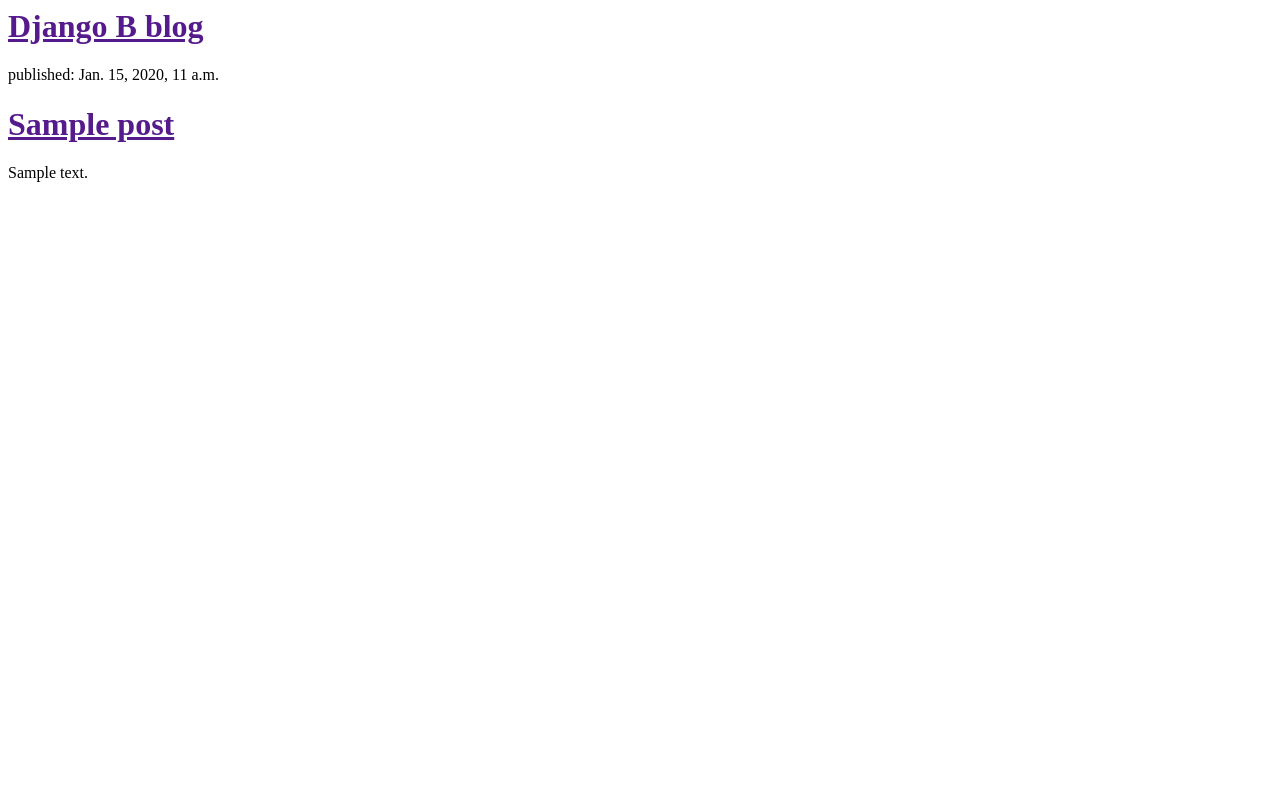
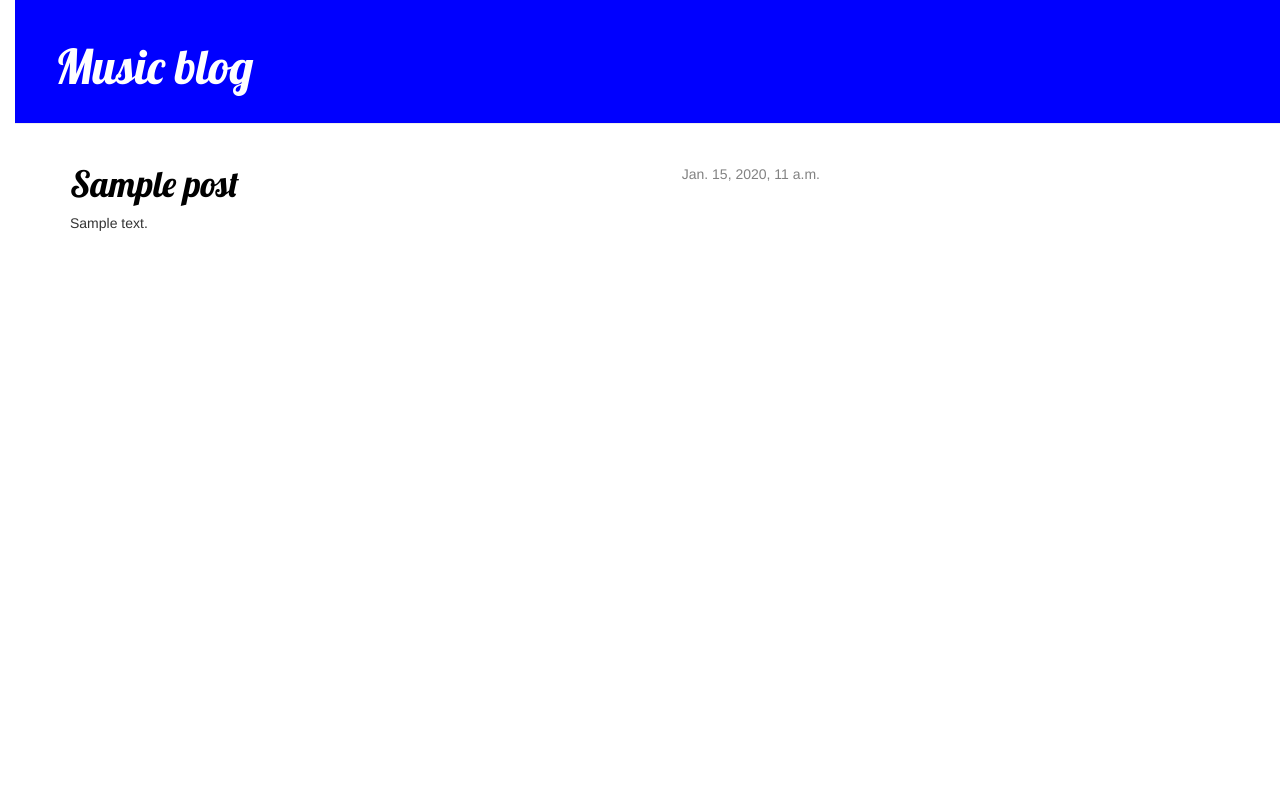
Before and after one commit to karolmil/my-first-blog, a Django app: template blog/templates/blog/post_list.html in a window 1280 px wide. Run offline with Django 3.2, Linux system fonts and the light colour scheme; the template is opened without the code that fills it: values that come from a table or form of the project are taken from there, others are empty; tables that the repository leaves empty hold one stand-in row (values such as "Sample post"); some libraries are stand-ins or nearby versions.

Commit message:
Adding CSS to html. Using Bootstrap

```diff
--- a/blog/templates/blog/post_list.html
+++ b/blog/templates/blog/post_list.html
@@ -1,17 +1,30 @@
+{% load staticfiles %}
 <html>
     <head>
-        <title>Django B blog</title>
+        <title>Music blog</title>
+        <link rel="stylesheet" href="//maxcdn.bootstrapcdn.com/bootstrap/3.2.0/css/bootstrap.min.css">
+        <link rel="stylesheet" href="//maxcdn.bootstrapcdn.com/bootstrap/3.2.0/css/bootstrap-theme.min.css">
+        <link rel="stylesheet" href="{% static 'css/blog.css' %}">
+        <link href="//fonts.googleapis.com/css?family=Lobster&subset=latin,latin-ext" rel="stylesheet" type="text/css">
     </head>
     <body>
-        <div>
-            <h1><a href="">Django B blog</a></h1>
+        <div class="page-header">
+            <h1><a href=""> Music blog</a></h1>
         </div>
-    {% for post in posts %}
-        <div>
-            <p>published: {{ post.published_date }}</p>
-            <h1><a href="">{{ post.title }}</a></h1>
-            <p>{{ post.text|linebreaksbr }}</p>
-        </div>
-    {% endfor %}
+        <div class="content container">
+                <div class="row">
+                    <div class="col-md-8">
+                        {% for post in posts %}
+                            <div class="post">
+                                <div class="date">
+                                    {{ post.published_date }}
+                                </div>
+                                <h1><a href="">{{ post.title }}</a></h1>
+                                <p>{{ post.text|linebreaksbr }}</p>
+                            </div>
+                        {% endfor %}
+                    </div>
+                </div>
+            </div>
     </body>
 </html>
--- a/mysite/settings.py
+++ b/mysite/settings.py
@@ -102,3 +102,6 @@
 STATIC_URL = '/static/'
 
 STATIC_ROOT = os.path.join(BASE_DIR, 'public', 'static')
+STATICFILES_DIRS = (
+    os.path.join(BASE_DIR, "static"),
+)
--- /dev/null
+++ b/static/css/blog.css
@@ -0,0 +1,54 @@
+h1 a {
+    color: #0000FF;
+    font-family: "Lobster"
+}
+body {
+    padding-left: 15px;
+}
+.page-header {
+    background-color:  #0000FF;
+    margin-top: 0;
+    padding: 20px 20px 20px 40px;
+}
+
+.page-header h1, .page-header h1 a, .page-header h1 a:visited, .page-header h1 a:active {
+    color: #ffffff;
+    font-size: 36pt;
+    text-decoration: none;
+}
+
+.content {
+    margin-left: 40px;
+}
+
+h1, h2, h3, h4 {
+    font-family: 'Lobster', cursive;
+}
+
+.date {
+    float: right;
+    color: #828282;
+}
+
+.save {
+    float: right;
+}
+
+.post-form textarea, .post-form input {
+    width: 100%;
+}
+
+.top-menu, .top-menu:hover, .top-menu:visited {
+    color: #ffffff;
+    float: right;
+    font-size: 26pt;
+    margin-right: 20px;
+}
+
+.post {
+    margin-bottom: 70px;
+}
+
+.post h1 a, .post h1 a:visited {
+    color: #000000;
+}
```
